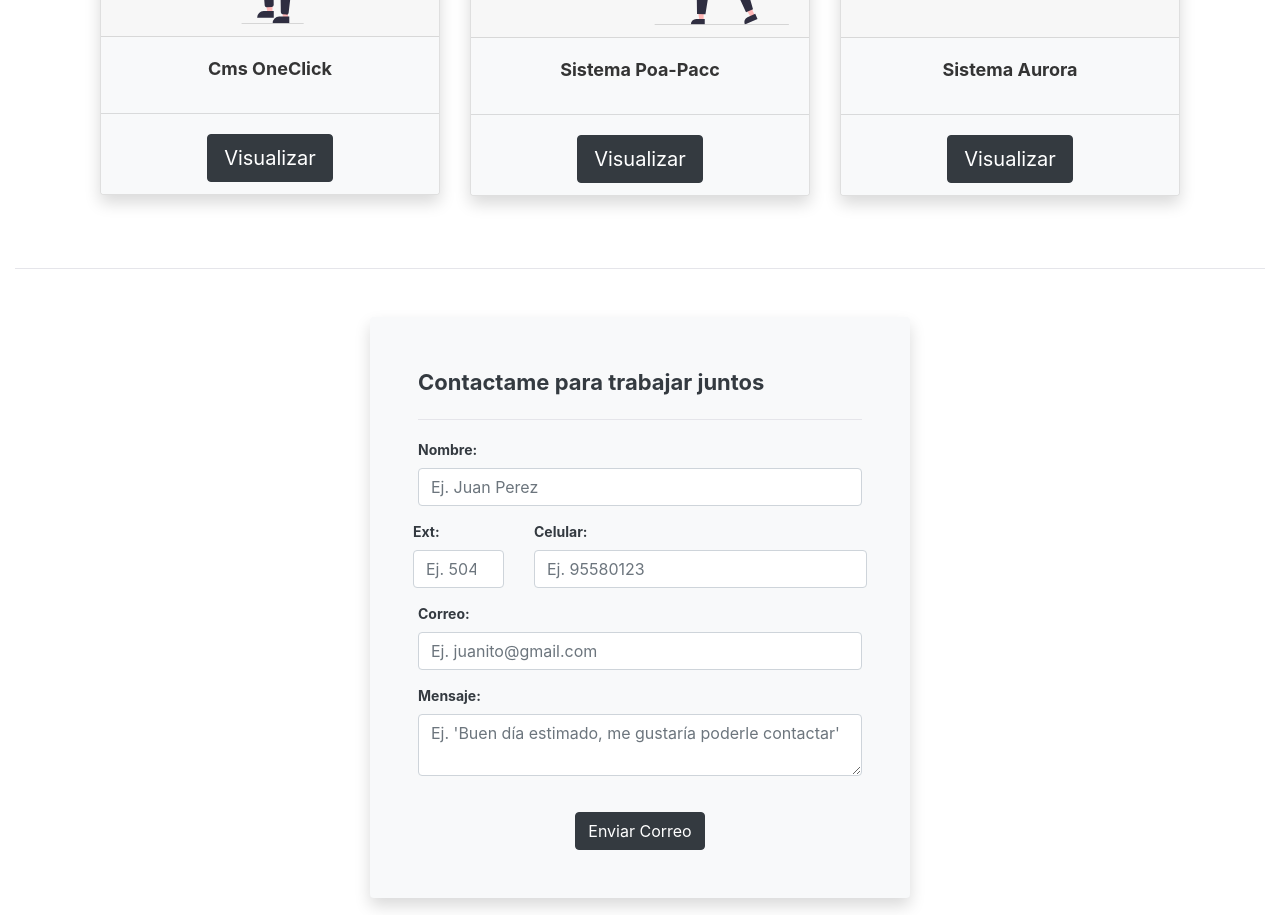
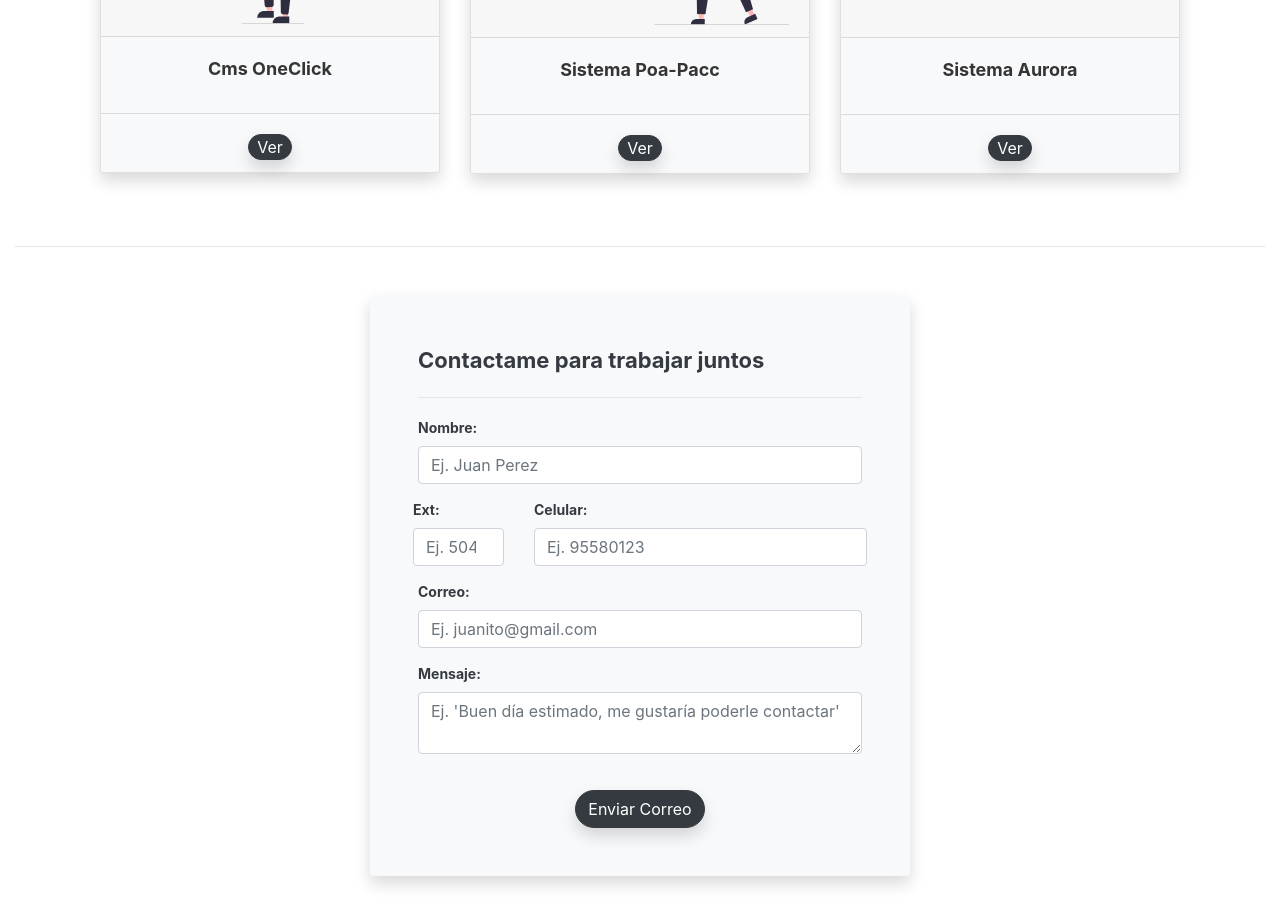
Before and after one commit to NormanR20/NormanR20.github.io, a React (Create React App) app: page / in a window 1280 px wide. Shown: the part 2660-3575 px from the top of the page. Built offline with nearby package versions, Linux system fonts and the light colour scheme.

Commit message:
first commit

```diff
--- a/src/components/Form.jsx
+++ b/src/components/Form.jsx
@@ -133,7 +133,7 @@ const Form = () => {
             <Col className="d-flex flex-wrap justify-content-center align-items-center">
               <button
                 type="submit"
-                className="btn btn-dark"
+                className="btn btn-dark rounded-pill shadow"
                 style={{ margin: "0 auto", marginTop: "20px" }}
               >
                 {t("email.send")}
--- a/src/components/Proyecto.jsx
+++ b/src/components/Proyecto.jsx
@@ -1,8 +1,10 @@
 import React from "react";
+import { useTranslation } from "react-i18next";
 import { Button, Card, Col, Row } from "react-bootstrap";
 import "../css/style.css";
 
 const Proyecto = (props) => {
+  const [t, i18n] = useTranslation("global");
   return (
     <Col lg="4" md="12" className="mb-4">
       <Card className="shadow">
@@ -30,11 +32,11 @@ const Proyecto = (props) => {
           <Row>
             <Button
               variant="dark"
-              size="lg"
-              className="rounded mt-2 mx-auto"
+              size="md"
+              className="rounded-pill shadow p-0 px-2 mt-2 mx-auto"
               onClick={props.onShow}
             >
-              Visualizar
+              {t("Proyects.view")}
             </Button>
           </Row>
         </Card.Footer>
--- a/src/traslations/en/global.json
+++ b/src/traslations/en/global.json
@@ -33,7 +33,8 @@
     "description": "To learn more about me, click on the following link:"
   },
   "Proyects": {
-    "title": "Proyects"
+    "title": "Proyects",
+    "view": "Go"
   },
   "Proyect": {
     "description": "Description",
--- a/src/traslations/es/global.json
+++ b/src/traslations/es/global.json
@@ -33,7 +33,8 @@
     "description": "Para conocer más sobre mí, dar clic en el siguiente enlace:"
   },
   "Proyects": {
-    "title": "Proyectos"
+    "title": "Proyectos",
+    "view": "Ver"
   },
   "Proyect": {
     "description": "Descripción",
```
